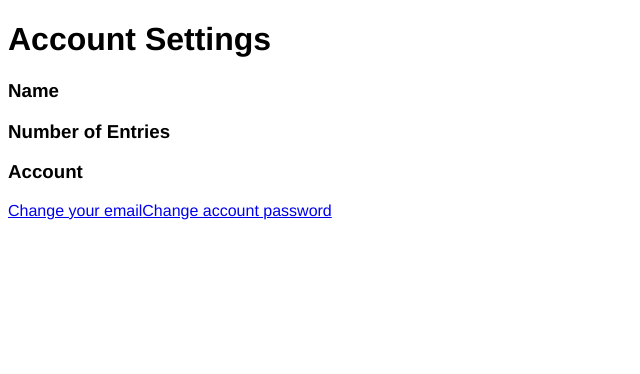
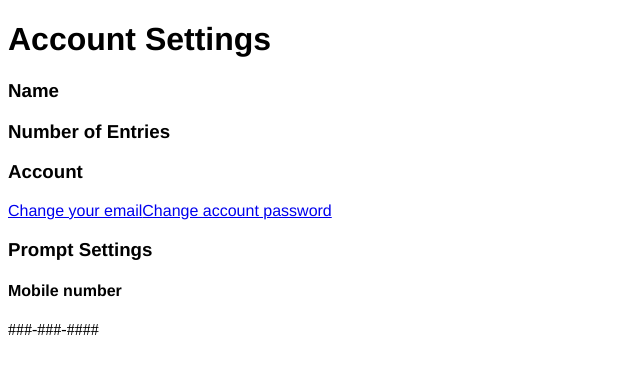
Before and after one commit to bpehlert/letter-react, a React (Create React App) app in the folder client/: page /account in a window 1280 px wide. Shown: the top 374 px of the page, without its empty margins (0-640 px from the left). Built offline with nearby package versions, Linux system fonts and the light colour scheme; no server answers.

Commit message:
small change to code each day

```diff
--- a/client/src/components/Account.js
+++ b/client/src/components/Account.js
@@ -26,6 +26,9 @@ class Account extends Component {
         <p>{email}</p>
         <a href="#">Change your email</a>
         <a href="#">Change account password</a>
+        <h3>Prompt Settings</h3>
+        <h4>Mobile number</h4>
+        <p>###-###-####</p>
       </div>
     );
   }
```
